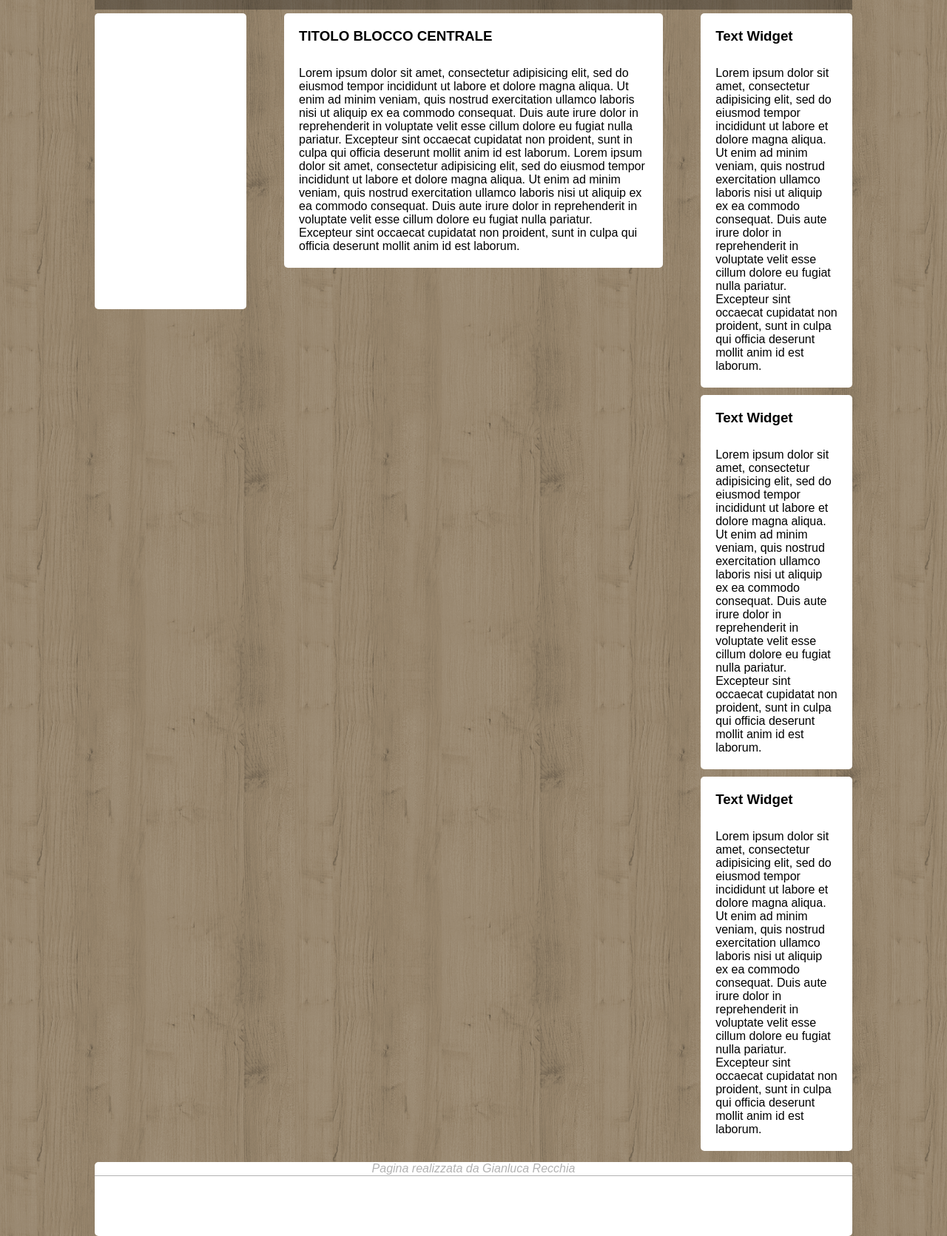
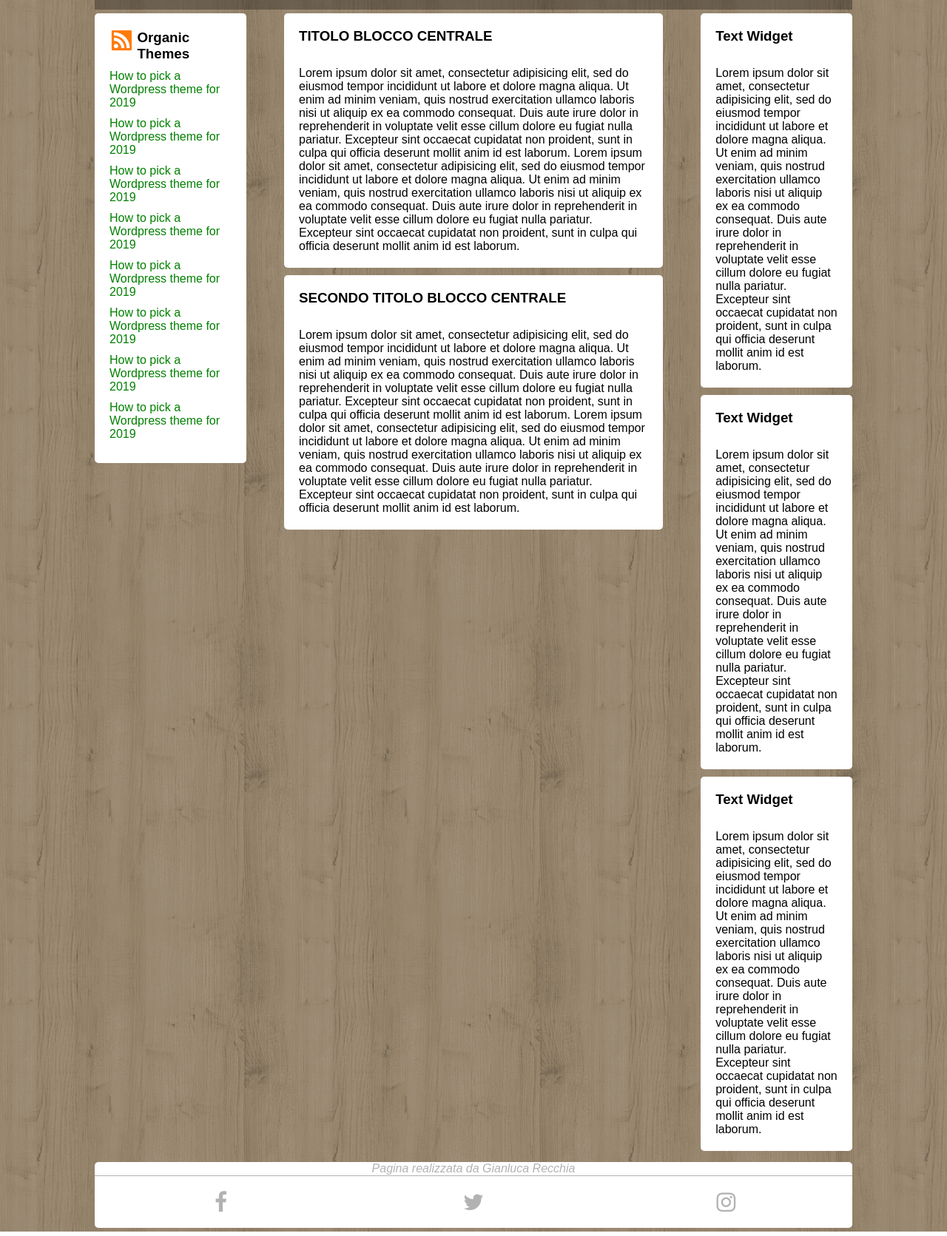
Before and after one commit to gianluGit/htmlcss-wp, a plain HTML site: page index.html in a window 1280 px wide. Shown: the part 287-1958 px from the top of the page at 74% size. Drawn offline with Linux system fonts and the light colour scheme; a web font is replaced by a local one.

Commit message:
pagina wordpress-modifiche

```diff
--- a/css/style.css
+++ b/css/style.css
@@ -13,6 +13,7 @@ body {
   width: 80%;
   margin: 0 auto;
 }
+
 /* inizio header */
 header {
   height: 300px;
@@ -65,11 +66,16 @@ nav {
 
 nav ul {
   display: inline-block;
+  width: 100%;
 }
 
 ul li {
   display: inline-block;
-  margin: 0 10px;
+  width: 10%;
+}
+
+ul li:hover {
+  background-color: rgba(0, 0, 0, 0.7);
 }
 
 ul a {
@@ -98,24 +104,53 @@ main {
   float: left;
   background-color: white;
   border-radius: 5px;
-  /* debug */
-  height: 400px;
 }
+
+.left-content {
+  padding: 20px;
+}
+
+.left-content img {
+  width: 20%;
+}
+
+.left-content h3 {
+  display: inline-block;
+  vertical-align: middle;
+  margin-bottom: 10px;
+}
+
+.left-content .link {
+  display: block;
+  margin-bottom: 10px;
+  text-decoration: none;
+  color: green;
+}
+
+.left-content .link:hover {
+  text-decoration: underline;
+}
+/*  */
 
 /* macro blocco centrale */
 .middle {
-  background-color: white;
   width: 50%;
   float: left;
   margin: 0 5%;
+}
+
+.middle div {
+  width: 100%;
+  background-color: white;
   border-radius: 5px;
   padding: 20px;
+  margin-bottom: 10px;
 }
-
 
 .middle h3 {
   margin-bottom: 30px;
 }
+/*  */
 
 /* macro blocco di destra */
 .right {
@@ -134,14 +169,15 @@ main {
 .widget h3 {
   margin-bottom: 30px;
 }
+/*  */
 
 /* fine corpo centrale della pagina */
 
+/* inizio footer */
 footer {
-  /* debug */
   background-color: white;
-  height: 100px;
   border-radius: 5px;
+  margin-bottom: 5px;
 }
 
 footer span {
@@ -152,3 +188,22 @@ footer span {
   color: rgba(0, 0, 0, 0.3);
   border-bottom: 1px solid rgba(0, 0, 0, 0.3);
 }
+
+/* regole contenitore per float */
+#social-button-footer::after {
+  content: "";
+  display: table;
+  clear: both;
+}
+/*  */
+
+.fa {
+  padding: 20px;
+  font-size: 30px;
+  text-align: center;
+  text-decoration: none;
+  width: calc(100% / 3);
+  float: left;
+  color: rgba(0, 0, 0, 0.3);
+}
+/*  */
--- a/index.html
+++ b/index.html
@@ -1,6 +1,7 @@
 <!DOCTYPE html>
 <html lang="en" dir="ltr">
   <head>
+    <link rel="stylesheet" href="https://cdnjs.cloudflare.com/ajax/libs/font-awesome/4.7.0/css/font-awesome.min.css">
     <link href="https://fonts.googleapis.com/css2?family=Muli&display=swap" rel="stylesheet">
     <link rel="stylesheet" href="css/style.css">
     <meta charset="utf-8">
@@ -29,21 +30,42 @@
             <li><a href="#">LINK</a></li>
           </ul>
         </nav>
+        <!-- / -->
       </header>
       <!-- / -->
+
       <!-- contenuto principale -->
       <main>
         <!-- blocco di sx -->
         <section class="left">
+          <div class="left-content">
+            <a href="#"><img src="img/rss.png" alt="icona rss"></a>
+            <h3>Organic <br> Themes </h3>
+            <a href="#" class="link">How to pick a Wordpress theme for 2019</a>
+            <a href="#" class="link">How to pick a Wordpress theme for 2019</a>
+            <a href="#" class="link">How to pick a Wordpress theme for 2019</a>
+            <a href="#" class="link">How to pick a Wordpress theme for 2019</a>
+            <a href="#" class="link">How to pick a Wordpress theme for 2019</a>
+            <a href="#" class="link">How to pick a Wordpress theme for 2019</a>
+            <a href="#" class="link">How to pick a Wordpress theme for 2019</a>
+            <a href="#" class="link">How to pick a Wordpress theme for 2019</a>
+          </div>
         </section>
+        <!-- / -->
 
         <!-- blocco centrale -->
         <section class="middle">
-          <h3>TITOLO BLOCCO CENTRALE</h3>
-          <p>Lorem ipsum dolor sit amet, consectetur adipisicing elit, sed do eiusmod tempor incididunt ut labore et dolore magna aliqua. Ut enim ad minim veniam, quis nostrud exercitation ullamco laboris nisi ut aliquip ex ea commodo consequat. Duis aute irure dolor in reprehenderit in voluptate velit esse cillum dolore eu fugiat nulla pariatur. Excepteur sint occaecat cupidatat non proident, sunt in culpa qui officia deserunt mollit anim id est laborum. Lorem ipsum dolor sit amet, consectetur adipisicing elit, sed do eiusmod tempor incididunt ut labore et dolore magna aliqua. Ut enim ad minim veniam, quis nostrud exercitation ullamco laboris nisi ut aliquip ex ea commodo consequat. Duis aute irure dolor in reprehenderit in voluptate velit esse cillum dolore eu fugiat nulla pariatur. Excepteur sint occaecat cupidatat non proident, sunt in culpa qui officia deserunt mollit anim id est laborum.</p>
+          <div class="main-content">
+            <h3>TITOLO BLOCCO CENTRALE</h3>
+            <p>Lorem ipsum dolor sit amet, consectetur adipisicing elit, sed do eiusmod tempor incididunt ut labore et dolore magna aliqua. Ut enim ad minim veniam, quis nostrud exercitation ullamco laboris nisi ut aliquip ex ea commodo consequat. Duis aute irure dolor in reprehenderit in voluptate velit esse cillum dolore eu fugiat nulla pariatur. Excepteur sint occaecat cupidatat non proident, sunt in culpa qui officia deserunt mollit anim id est laborum. Lorem ipsum dolor sit amet, consectetur adipisicing elit, sed do eiusmod tempor incididunt ut labore et dolore magna aliqua. Ut enim ad minim veniam, quis nostrud exercitation ullamco laboris nisi ut aliquip ex ea commodo consequat. Duis aute irure dolor in reprehenderit in voluptate velit esse cillum dolore eu fugiat nulla pariatur. Excepteur sint occaecat cupidatat non proident, sunt in culpa qui officia deserunt mollit anim id est laborum.</p>
+          </div>
+
+          <div class="main-content">
+            <h3>SECONDO TITOLO BLOCCO CENTRALE</h3>
+            <p>Lorem ipsum dolor sit amet, consectetur adipisicing elit, sed do eiusmod tempor incididunt ut labore et dolore magna aliqua. Ut enim ad minim veniam, quis nostrud exercitation ullamco laboris nisi ut aliquip ex ea commodo consequat. Duis aute irure dolor in reprehenderit in voluptate velit esse cillum dolore eu fugiat nulla pariatur. Excepteur sint occaecat cupidatat non proident, sunt in culpa qui officia deserunt mollit anim id est laborum. Lorem ipsum dolor sit amet, consectetur adipisicing elit, sed do eiusmod tempor incididunt ut labore et dolore magna aliqua. Ut enim ad minim veniam, quis nostrud exercitation ullamco laboris nisi ut aliquip ex ea commodo consequat. Duis aute irure dolor in reprehenderit in voluptate velit esse cillum dolore eu fugiat nulla pariatur. Excepteur sint occaecat cupidatat non proident, sunt in culpa qui officia deserunt mollit anim id est laborum.</p>
+          </div>
         </section>
-
-
+        <!-- / -->
 
         <!-- blocco dx -->
         <section class="right">
@@ -62,12 +84,20 @@
             <p>Lorem ipsum dolor sit amet, consectetur adipisicing elit, sed do eiusmod tempor incididunt ut labore et dolore magna aliqua. Ut enim ad minim veniam, quis nostrud exercitation ullamco laboris nisi ut aliquip ex ea commodo consequat. Duis aute irure dolor in reprehenderit in voluptate velit esse cillum dolore eu fugiat nulla pariatur. Excepteur sint occaecat cupidatat non proident, sunt in culpa qui officia deserunt mollit anim id est laborum.</p>
           </div>
         </section>
+        <!-- / -->
       </main>
+      <!-- / -->
 
       <!-- footer -->
       <footer>
         <span>Pagina realizzata da Gianluca Recchia</span>
+        <div id="social-button-footer">
+          <a href="#" class="fa fa-facebook"></a>
+          <a href="#" class="fa fa-twitter"></a>
+          <a href="#" class="fa fa-instagram"></a>
+        </div>
       </footer>
+      <!-- / -->
     </div>
   </body>
 </html>
```
Also changed, not shown: img/rss.png (added).
